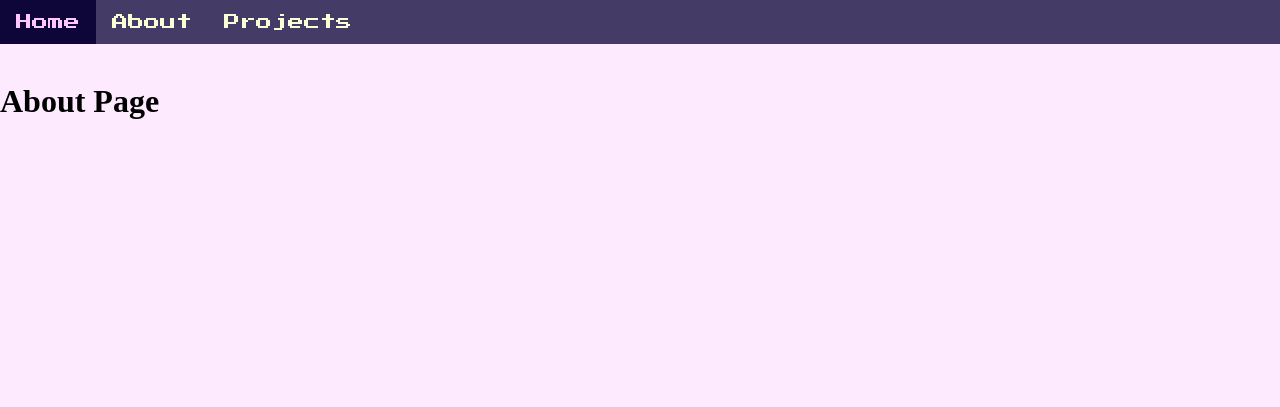
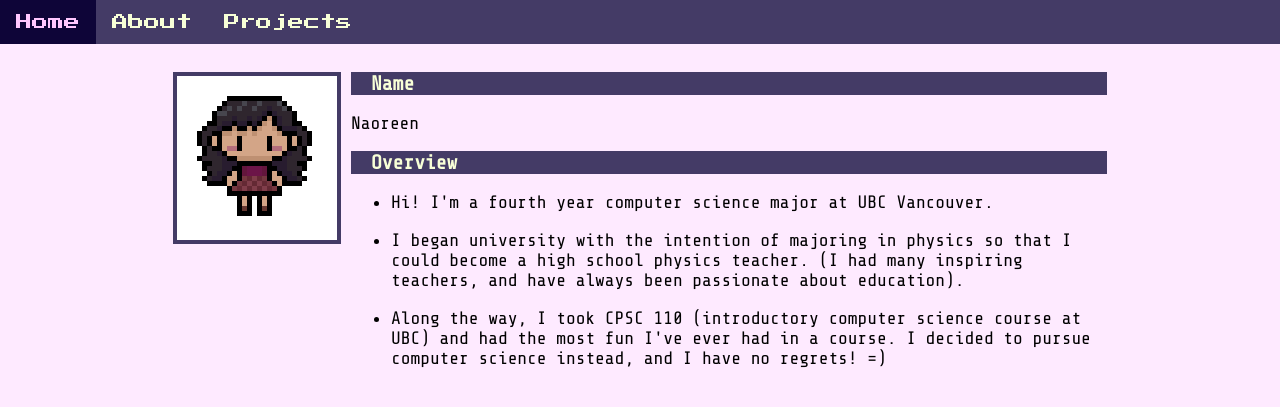
Before and after one commit to kNaoreen/kNaoreen.github.io, a Jekyll site: the page built from about.html, in a window 1280 px wide. Shown: the top 407 px of the page. Built offline with Jekyll 4.4.1, drawn with Linux system fonts in a browser that asks for light colours.

Commit message:
about page has some stuff on it

```diff
--- a/_sass/main.scss
+++ b/_sass/main.scss
@@ -25,6 +25,7 @@ html, body {
     border: 4px rgb(68, 59, 102) solid;
     background-color: white;
     width: fit-content;
+    height: min-content;
 }
 
 .literalDialogueBox {
@@ -35,8 +36,52 @@ html, body {
     padding: 15px;
 }
 
-
 .literalDialogueBox h1 {
     font-family: 'Share Tech Mono', monospace;
     font-size: 25px;
 }
+
+/** ABOUT PAGE **/
+.aboutContainer {
+    width: fit-content;
+    display: flex;
+    flex-direction: row;
+    flex-wrap: wrap;
+    justify-content: center;
+    gap: 10px;
+
+    // centres the whole container on the page
+    margin-left: auto;
+    margin-right: auto;
+
+    // prevents the child boxes from touching the page edges if screen is small
+    padding: 10px;
+}
+
+.spriteCharacteristics {
+    display: flex;
+    flex-direction: column;
+    width: 60%;
+}
+
+.spriteCharacteristic {
+
+}
+
+.spriteCharacteristic__TitleContainer {
+    background-color: rgb(68, 59, 102);
+    padding-left: 20px;
+}
+
+.spriteCharacteristic__Title {
+    font-family: 'Share Tech Mono', monospace;
+    font-weight: bold;
+    font-size: 20px;
+    color: rgb(248, 255, 215);
+    margin: 0px;
+}
+
+.spriteCharacteristic__Description {
+    font-family: 'Share Tech Mono', monospace;
+    font-size: 18px;
+}
--- a/about.html
+++ b/about.html
@@ -4,4 +4,35 @@ title: About
 permalink: /about.html
 ---
 
-<h1> About Page </h1>
+
+<div class="aboutContainer">
+    <div class="spriteBox">
+        <img src="assets/images/naoreenstatic.png">
+    </div>
+    <!--TODO: reduce redundancy by using a for loop and getting data from yaml-->
+    <div class="spriteCharacteristics">
+        <div class="spriteCharacteristic">
+            <div class="spriteCharacteristic__TitleContainer">
+                <p class="spriteCharacteristic__Title">Name</p>
+            </div>
+            <div class="spriteCharacteristic__Description">
+                <p>Naoreen</p>
+            </div>
+        </div>
+        <div class="spriteCharacteristic">
+            <div class="spriteCharacteristic__TitleContainer">
+                <p class="spriteCharacteristic__Title">Overview</p>
+            </div>
+            <div class="spriteCharacteristic__Description">
+                <ul>
+                    <li><p>Hi! I'm a fourth year computer science major at UBC Vancouver.</p></li>
+                    <li><p>I began university with the intention of majoring in physics so that I could become a high school physics teacher.
+                        (I had many inspiring teachers, and have always been passionate about education).</p></li>
+                    <li><p>Along the way, I took CPSC 110 (introductory computer science course at UBC) and had the most fun I've ever had in a course.
+                        I decided to pursue computer science instead, and I have no regrets! =)
+                    </p></li>
+                </ul>
+            </div>
+        </div>
+    </div>
+</div>
--- a/index.html
+++ b/index.html
@@ -6,7 +6,6 @@ title: Home
 
 <div class="dialogueContainer">
     <div class="spriteBox">
-        <!--todo: add image here -->
         <img src="assets/images/naoreenstatic.png">
     </div>
     <div class="literalDialogueBox">
```
